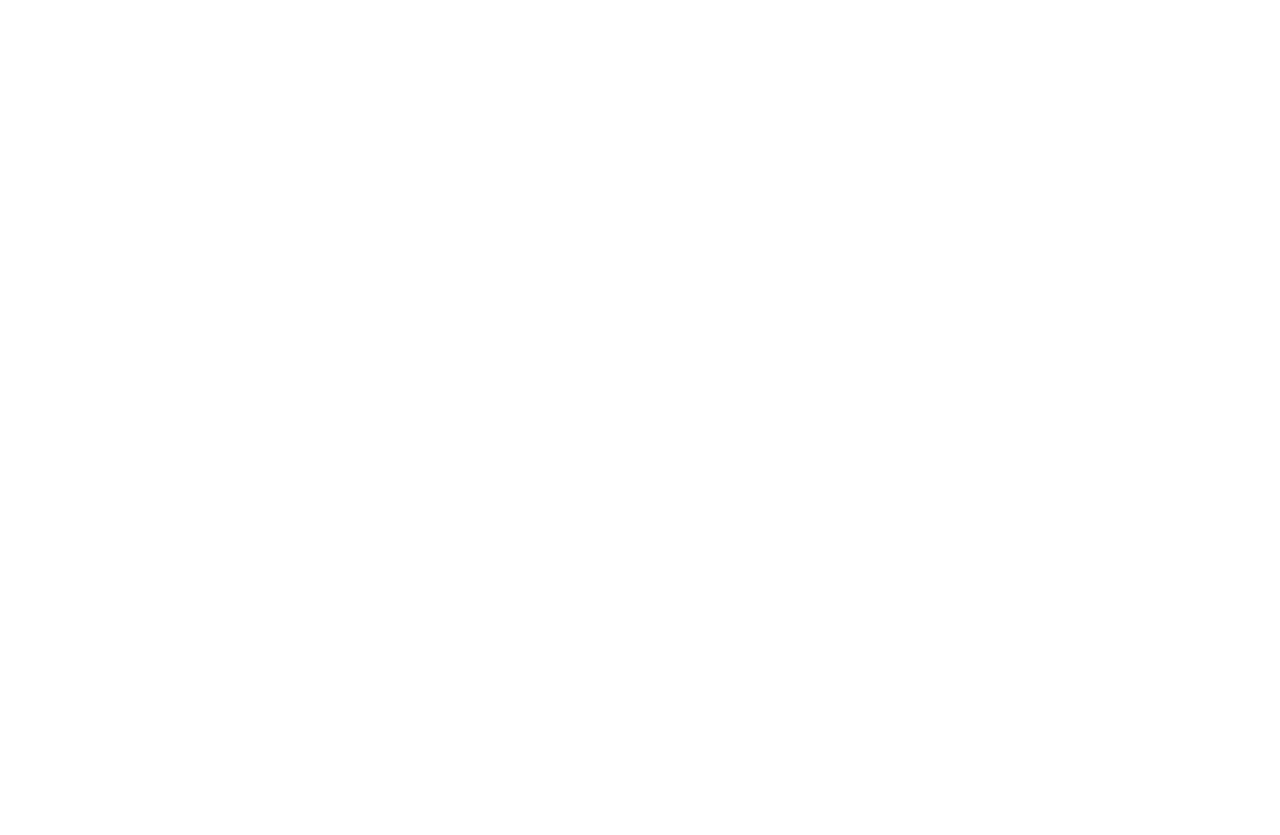
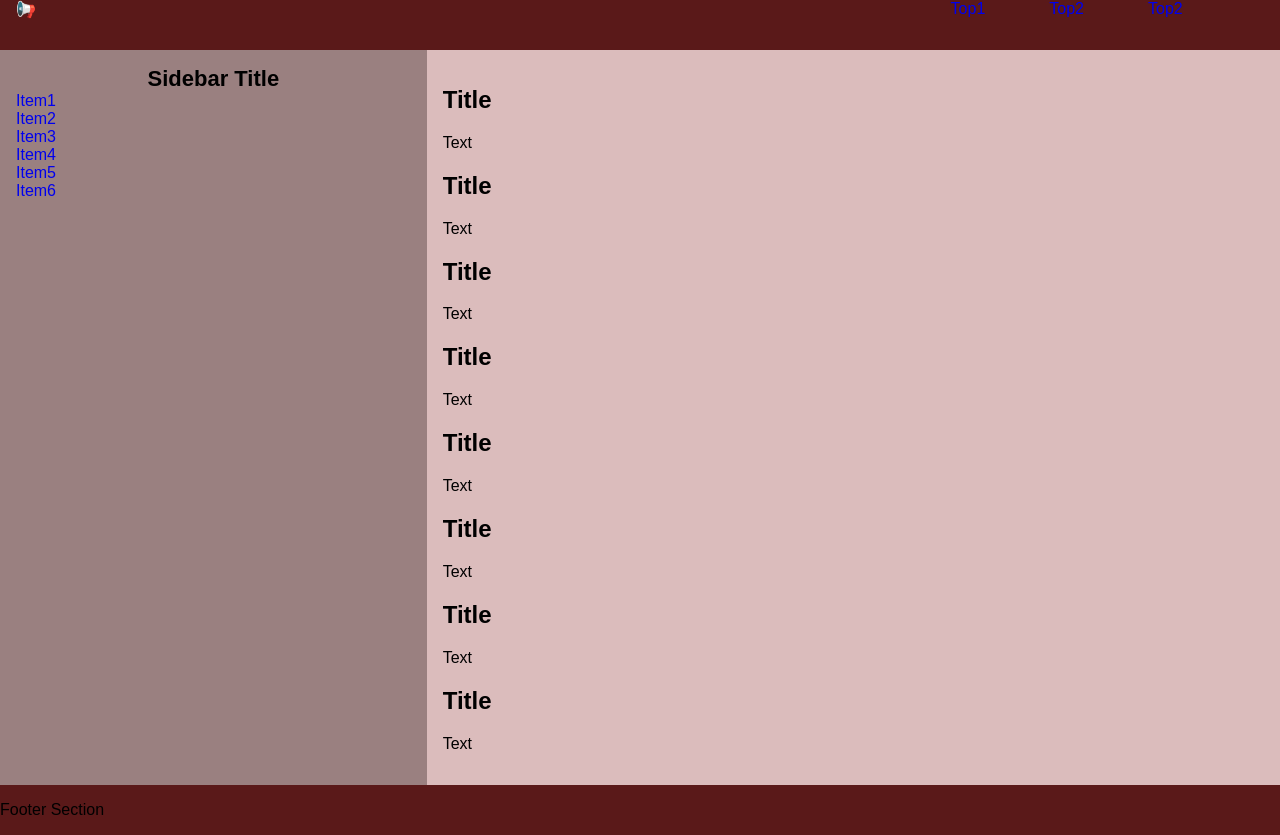
Before and after one commit to ammartin8/technical-doc-page, a plain HTML site: page index.html in a window 1280 px wide. Before the commit the page ends 800 px from the top, so only its background shows below. Drawn offline with Linux system fonts and the light colour scheme.

Commit message:
Added css files and started page layout using css grid

```diff
--- /dev/null
+++ b/css/index.css
@@ -0,0 +1,151 @@
+* {
+    box-sizing: border-box;
+}
+
+html {
+    scroll-behavior: smooth;
+}
+
+div#container-grid {
+    display: grid;
+    grid-template-rows: repeat(auto-fit, 1fr);
+    grid-template-columns: repeat(auto-fit,minmax(250px,1fr));
+    grid-template-areas:
+        'topnav'
+        'sidebarnav'
+        'maincontent'
+       'footer'
+    ;
+}
+
+div#top-navbar-section {
+    grid-area: topnav;
+    width: 100%;
+    min-height: 50px;
+    background-color: #5A1919;
+}
+
+nav#top-nav {
+    display: grid;
+    grid-template-rows: repeat(auto-fit, 1fr);
+    grid-template-columns: repeat(auto-fit, 1fr);
+    grid-template-areas:
+        '. logo   menu'
+        '. topnav .   '
+    ;
+
+}
+
+div.logo {
+    grid-area: logo;
+    justify-self: center;
+}
+
+div.hamburger-menu {
+    grid-area: menu;
+
+}
+
+ul.top-nav-list {
+    grid-area: topnav;
+    justify-self: center;
+}
+
+/*Used to hide links in small screens*/
+.deactive {
+    display: none;
+}
+
+/*Shows links on click of hamburger menu in small screens*/
+.active {
+    grid-area: topnav;
+    justify-self: center;
+}
+
+div.hamburger-menu {
+    display: flex;
+    flex-direction: column;
+    align-items: center;
+}
+
+
+/*Sidebar Styling*/
+div#sidebar-div {
+    grid-area: sidebarnav;
+    display: flex;
+    flex-direction: column;
+    background-color: #9A8080;
+    padding: 1em;
+    height: 100%;
+}
+
+header.sidebar-title {
+    align-self: center;
+    font-weight: bold;
+    font-size:  22px;
+}
+
+
+div#main-div {
+    grid-area: maincontent;
+    background-color: #DBBCBC;
+    padding: 1em;
+}
+
+header h2.main-section-title {
+    text-align: left;
+}
+
+header > p {
+    text-align: left;
+}
+
+div#footer-section {
+    grid-area: footer;
+    background-color: #5A1919;
+}
+
+
+@media (min-width: 43em) {
+    div#container-grid {
+        display: grid;
+        grid-template-rows: repeat(auto-fit, 1fr);
+        grid-template-columns: 1fr 2fr;
+        grid-template-areas:
+            'topnav     topnav'
+            'sidebarnav maincontent'
+            'footer     footer'
+        ;
+    }
+
+    nav#top-nav {
+        display: grid;
+        grid-template-rows: repeat(auto-fit, 1fr);
+        grid-template-columns: 1fr 1fr 1fr;
+        grid-template-areas:
+            'logo . topnav'
+        ;
+
+    }
+
+    div.logo {
+        grid-area: logo;
+        justify-self: start;
+        margin: 0 0 0 1em;
+    }
+
+    div.hamburger-menu {
+        display: none;
+
+    }
+
+    ul.top-nav-list {
+        grid-area: topnav;
+        display: flex;
+        flex-direction: row;
+    }
+
+    ul.top-nav-list li, ul.top-nav-list a {
+        margin: 0 1em 0 1em;
+    }
+}
--- a/index.html
+++ b/index.html
@@ -1,22 +1,104 @@
 <!DOCTYPE html>
 <html lang="en">
+
 <head>
     <meta charset="UTF-8">
     <meta name="viewport" content="width=device-width, initial-scale=1.0">
     <title>Project Planning Made Simple for Development 📓</title>
+
+    <link rel="stylesheet" href="./css/index.css">
+    <link rel="stylesheet" href="./css/normalize.css">
 </head>
+
 <body>
-    <div id="main-page">
-        <main id="main-doc">
-            <section class="main-section"><header id="intro"></header></section>
-            <section class="main-section"><header id="project-title"></header></section>
-            <section class="main-section"><header id="project-summary"></header></section>
-            <section class="main-section"><header id="techincal-summary"></header></section>
-            <section class="main-section"><header id="features"></header></section>
-            <section class="main-section"><header id="milestones"></header></section>
-            <section class="main-section"><header id="requirements"></header></section>
-            <section class="main-section"><header id="summary"></header></section>
-        </main>
+    <div id="container-grid">
+
+        <div id="top-navbar-section">
+            <header class="top-nav-header">
+                <nav id="top-nav">
+                    <div class="logo"><a href="#">📢</a></div>
+                    <div class="hamburger-menu"><a href="#">🍔</a></div>
+                    <ul class="top-nav-list">
+                        <li><a href="#">Top1</a></li>
+                        <li><a href="#">Top2</a></li>
+                        <li><a href="#">Top2</a></li>
+                    </ul>
+                </nav>
+            </header>
+        </div>
+
+        <div id="sidebar-div">
+            <header class="sidebar-title">Sidebar Title</header>
+            <nav id="navbar">
+                <ul class="sidebar-list">
+                    <li><a href="#" class="nav-link">Item1</a></li>
+                    <li><a href="#" class="nav-link">Item2</a></li>
+                    <li><a href="#" class="nav-link">Item3</a></li>
+                    <li><a href="#" class="nav-link">Item4</a></li>
+                    <li><a href="#" class="nav-link">Item5</a></li>
+                    <li><a href="#" class="nav-link">Item6</a></li>
+                </ul>
+            </nav>
+        </div>
+
+        <div id="main-div">
+            <main id="main-doc">
+                <section class="main-section">
+                    <header id="intro">
+                        <h2 class="main-section-title">Title</h2>
+                        <p>Text</p>
+                    </header>
+                </section>
+                <section class="main-section">
+                    <header id="project-title">
+                        <h2 class="main-section-title">Title</h2>
+                        <p>Text</p>
+                    </header>
+                </section>
+                <section class="main-section">
+                    <header id="project-summary">
+                        <h2 class="main-section-title">Title</h2>
+                        <p>Text</p>
+                    </header>
+                </section>
+                <section class="main-section">
+                    <header id="techincal-summary">
+                        <h2 class="main-section-title">Title</h2>
+                        <p>Text</p>
+                    </header>
+                </section>
+                <section class="main-section">
+                    <header id="features">
+                        <h2 class="main-section-title">Title</h2>
+                        <p>Text</p>
+                    </header>
+                </section>
+                <section class="main-section">
+                    <header id="milestones">
+                        <h2 class="main-section-title">Title</h2>
+                        <p>Text</p>
+                    </header>
+                </section>
+                <section class="main-section">
+                    <header id="requirements">
+                        <h2 class="main-section-title">Title</h2>
+                        <p>Text</p>
+                    </header>
+                </section>
+                <section class="main-section">
+                    <header id="summary">
+                        <h2 class="main-section-title">Title</h2>
+                        <p>Text</p>
+                    </header>
+                </section>
+            </main>
+        </div>
+
+        <div id="footer-section">
+            <p>Footer Section</p>
+        </div>
+
     </div>
 </body>
+
 </html>
```
Also changed, not shown: css/normalize.css (added).
